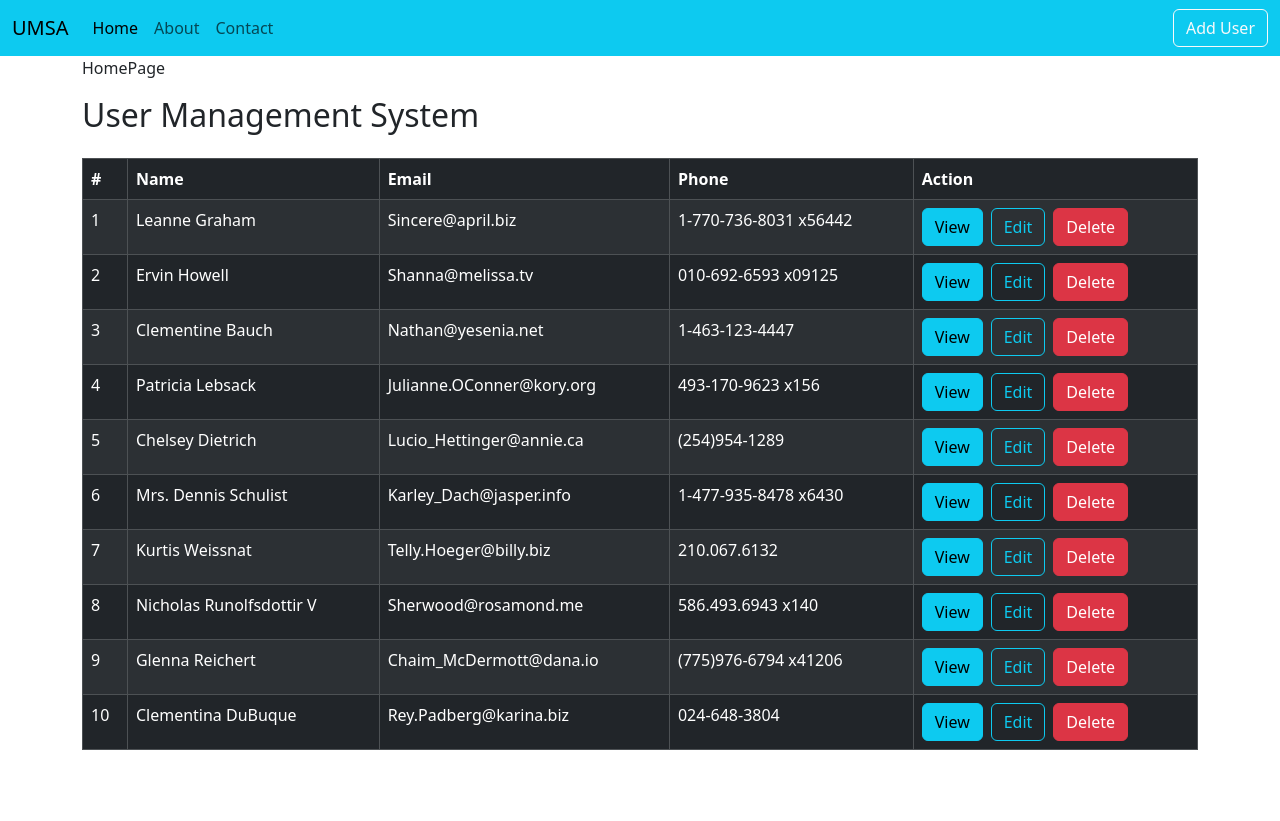
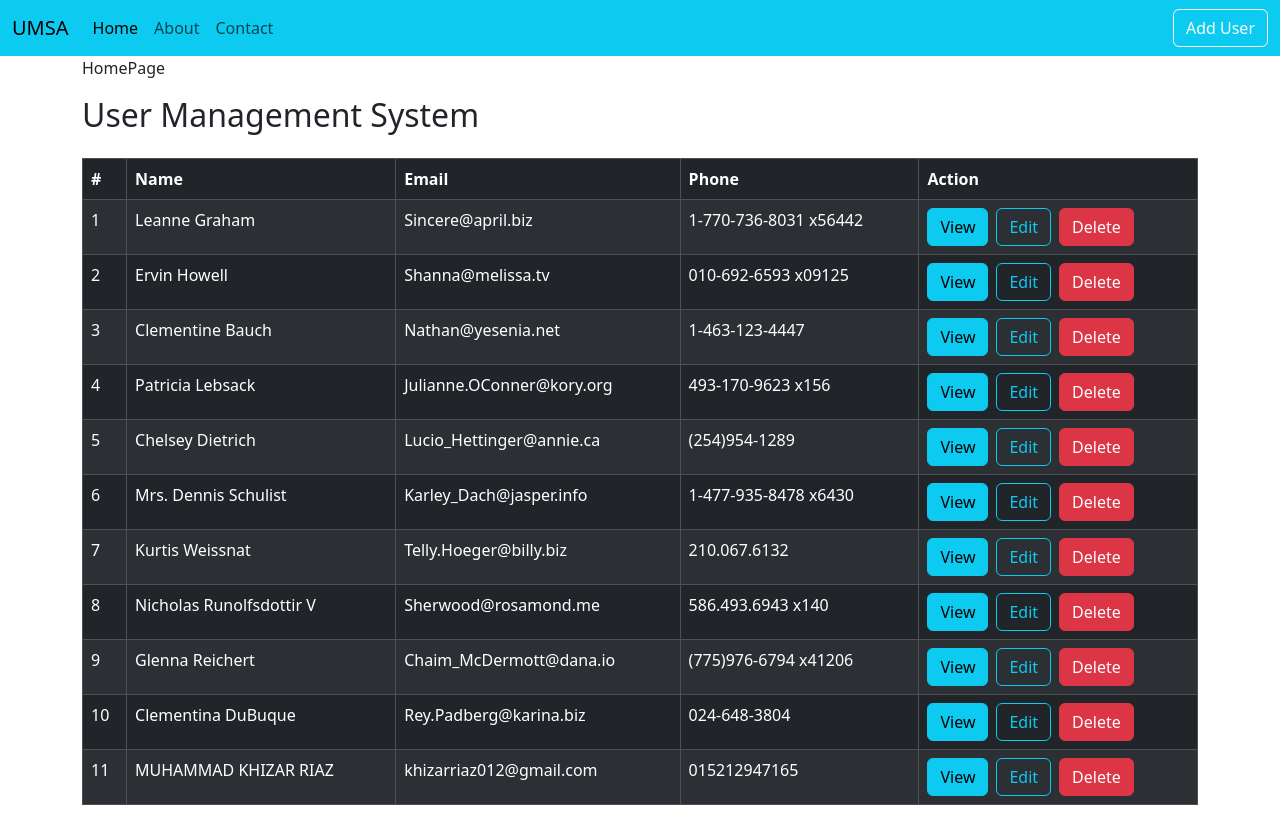
Before and after one commit to khizar-riaz/React-Udemy-course, a React (Create React App) app: page / in a window 1280 px wide. Before the commit the page ends 800 px from the top, so only its background shows below. Built offline with nearby package versions, Linux system fonts and the light colour scheme; data requests are answered from the project's data file.

Commit message:
save new user to database via post api call

```diff
--- a/db.json
+++ b/db.json
@@ -1,5 +1,5 @@
 {
-  "users" : [
+  "users": [
     {
       "id": 1,
       "name": "Leanne Graham",
@@ -229,6 +229,14 @@
         "catchPhrase": "Centralized empowering task-force",
         "bs": "target end-to-end models"
       }
+    },
+    {
+      "name": "MUHAMMAD KHIZAR RIAZ",
+      "username": "khizar7422",
+      "email": "khizarriaz012@gmail.com",
+      "phone": "015212947165",
+      "website": "abc",
+      "id": 11
     }
   ]
 }
--- a/src/component/user/AddUser.js
+++ b/src/component/user/AddUser.js
@@ -1,23 +1,55 @@
 import React, { useState } from "react";
-
+import axios from "axios";
+import { useNavigate } from 'react-router-dom'
 
 const AddUser = () => {
+  const navigate = useNavigate();
+  const initialState = {
+    name: "",
+    username: "",
+    email: "",
+    phone: "",
+    website: "",
+  };
+  const [user, setUser] = useState(initialState);
 
-const initialState = { name: "", username: "", email: "", phone: "", website: ""};
-const [ user, setUser] = useState(initialState)
-
-const { name, username, email, phone, website} = user; //object destructing
+  const { name, username, email, phone, website } = user; //object destructing
 
   const onChangeInput = (event) => {
     console.log(event);
-    setUser({...user, [event.target.name]: event.target.value});
+    //spread operators appends to existing data
+    setUser({ ...user, [event.target.name]: event.target.value });
+  }
+
+  const onformSubmit = async (event) => {
+    event.preventDefault();   //to prevent the reloading of the page
+    if(!user.name){
+      alert("Name Cannot be empty")
+      return;
+    }
+    if(!user.username){
+      alert("Username Cannot be empty")
+      return;
+    }
+    if(!user.email){
+      alert("Email Cannot be empty")
+      return;
+    }
+    if(!user.phone){
+      alert("Phone Cannot be empty")
+      return;
+    }
+
+  await axios.post ("http://localhost:5000/users", user);
+  navigate({pathname: '/'})
+
   }
 
   return (
     <div className="container">
       <div className="w-75 mx-auto p-5 shadow-sm">
         <h2 className="text-center mb-4">Add User</h2>
-        <form>
+        <form onSubmit={(event) =>onformSubmit(event)}>
           <div className="form-group mb-2">
             <input
               type="text"
@@ -68,7 +100,7 @@ const { name, username, email, phone, website} = user; //object destructing
               onChange={(event) => onChangeInput(event)}
             />
           </div>
-          <button className="btn btn-info text-white col-12">Add User</button>
+          <button type="submit" className="btn btn-info text-white col-12">Add User</button>
         </form>
       </div>
     </div>
```
Lines whose indentation alone changed are shown as unchanged.
